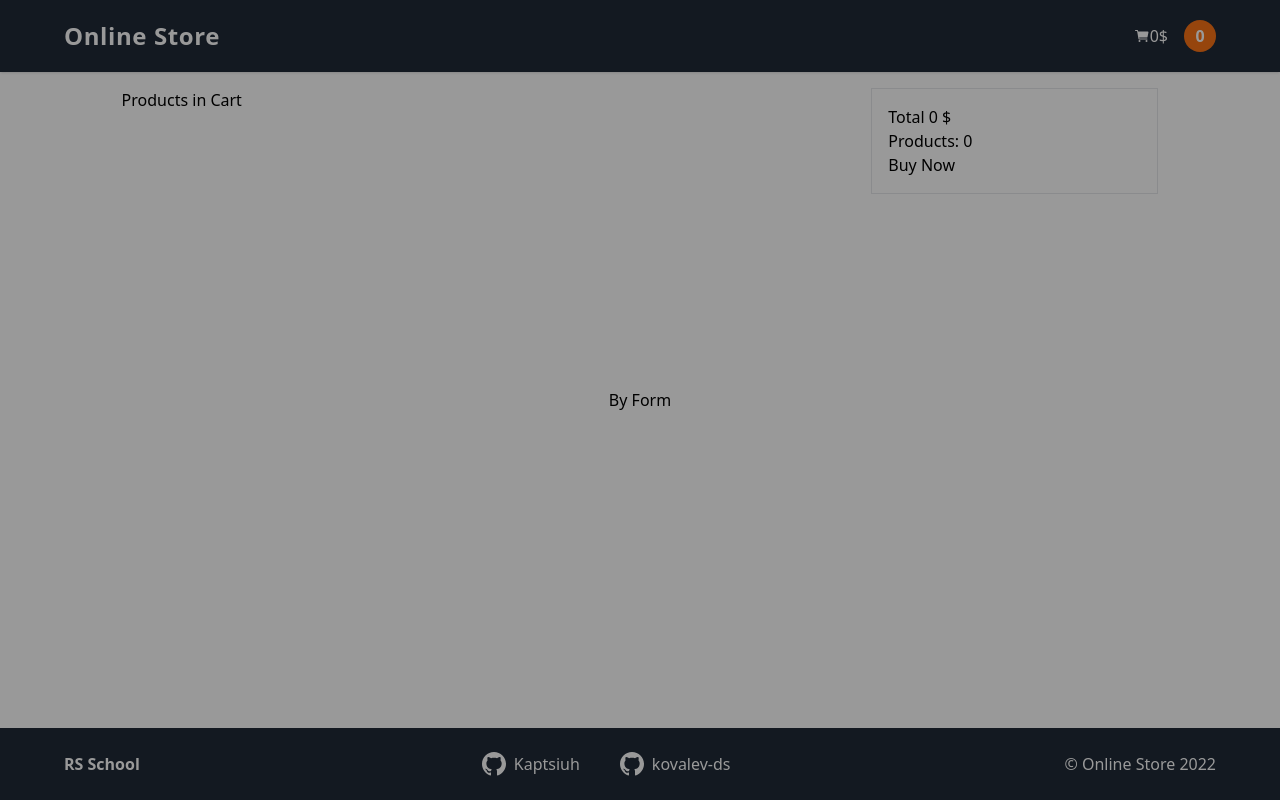
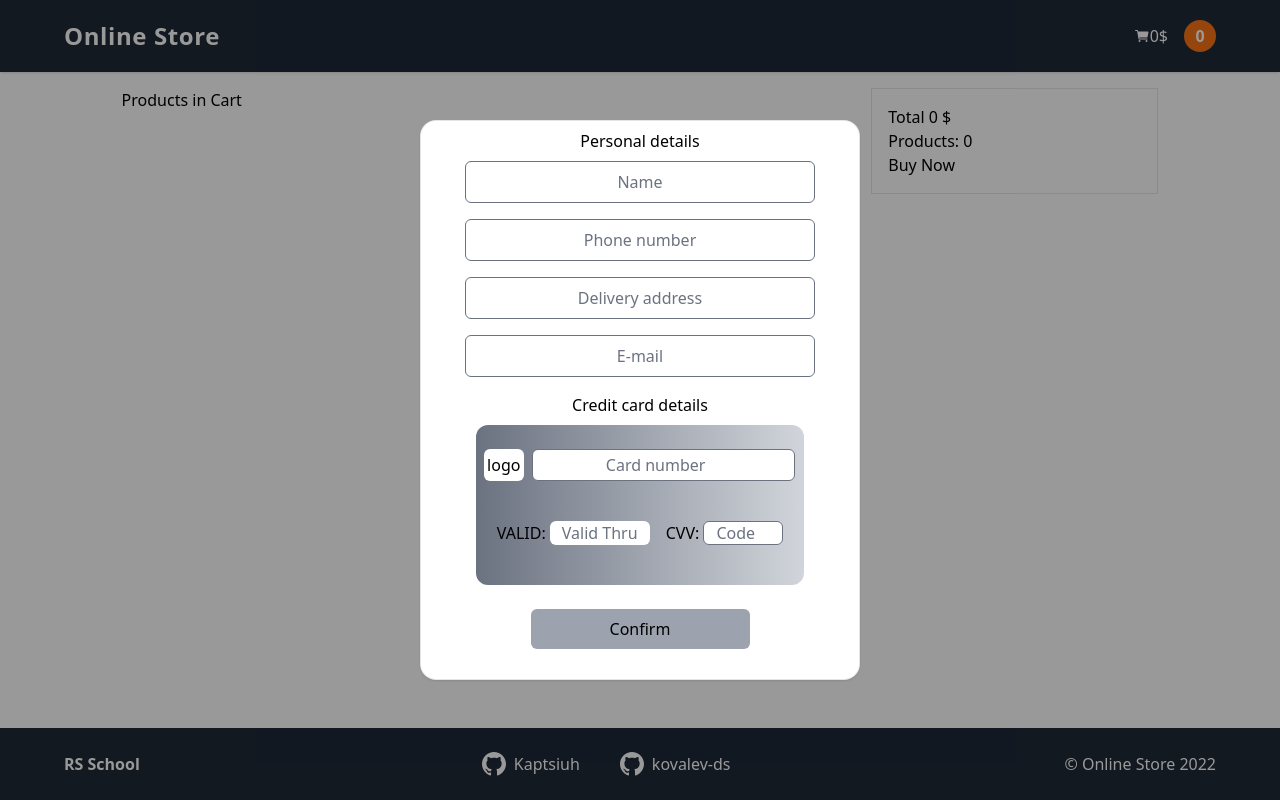
Before and after one commit to Kaptsiuh/online-Store, a React (Vite) app: page /cart in a window 1280 px wide. Both pictures are taken after a click on the button "Buy Now". Built offline with nearby package versions, Linux system fonts and the light colour scheme.

Commit message:
feat: create form component

```diff
--- /dev/null
+++ b/src/components/BuyForm.tsx
@@ -0,0 +1,72 @@
+import { FC } from 'react'
+
+const BuyForm: FC = () => {
+  return (
+    <form
+      action=""
+      className="min-w-[440px] min-h-[560px] bg-white rounded-2xl border border-black border-opacity-10 shadow flex flex-col items-center"
+    >
+      <label htmlFor="" className="mt-2 mb-2">
+        Personal details
+      </label>
+      <input
+        type="text"
+        placeholder="Name"
+        className="bg-white w-4/5 rounded-md mb-4 text-center"
+      />
+      <input
+        type="tel"
+        placeholder="Phone number"
+        className="bg-white w-4/5 rounded-md mb-4 text-center"
+      />
+      <input
+        type="text"
+        placeholder="Delivery address"
+        className="bg-white w-4/5 rounded-md mb-4 text-center"
+      />
+      <input
+        type="email"
+        placeholder="E-mail"
+        className="bg-white w-4/5 rounded-md mb-4 text-center"
+      />
+      <label htmlFor="" className="mb-2">
+        Credit card details
+      </label>
+      <div className="w-3/4 h-40 bg-gradient-to-r from-gray-500 to-gray-300  rounded-xl mb-6">
+        <div className="flex">
+          <div className="min-w-[40px] h-8 bg-white rounded-md mt-6 mx-2 flex items-center justify-center">
+            <span>logo</span>
+          </div>
+          <input
+            type="number"
+            placeholder="Card number"
+            className="bg-white w-4/5 h-8 rounded-md mt-6 mb-4 text-center"
+          />
+        </div>
+        <div className="flex items-center justify-center">
+          <label htmlFor="" className="mt-2 mr-1">
+            VALID:
+          </label>
+          <input
+            type="namber"
+            placeholder="Valid Thru"
+            className="bg-white w-[100px] h-6 rounded-md mt-6 mb-4 text-center"
+          />
+          <label htmlFor="" className="mt-2 mr-1 ml-4">
+            CVV:
+          </label>
+          <input
+            type="number"
+            placeholder="Code"
+            className="bg-white w-[80px] h-6 rounded-md mt-6 mb-4 text-center"
+          />
+        </div>
+      </div>
+      <button className="bg-gray-400 w-2/4  rounded-md h-10 hover:bg-orange-500 transition">
+        Confirm
+      </button>
+    </form>
+  )
+}
+
+export default BuyForm
--- a/src/pages/CartPage.tsx
+++ b/src/pages/CartPage.tsx
@@ -5,6 +5,7 @@
 import Popup from '../components/Popup'
 import { useCartContext } from '../context/CartContext'
 import { IoAdd, IoRemove } from 'react-icons/io5'
+import BuyForm from '../components/BuyForm'
 
 const CartPage: FC = () => {
   const [isOpen, setIsOpen] = useState<boolean>(false)
@@ -56,7 +57,7 @@
         <div>Products: {totalCount}</div>
         <button onClick={() => setIsOpen(() => true)}>Buy Now</button>
         <Popup isOpen={isOpen} onClose={() => setIsOpen(() => false)}>
-          By Form
+          <BuyForm />
         </Popup>
       </div>
     </div>
```
